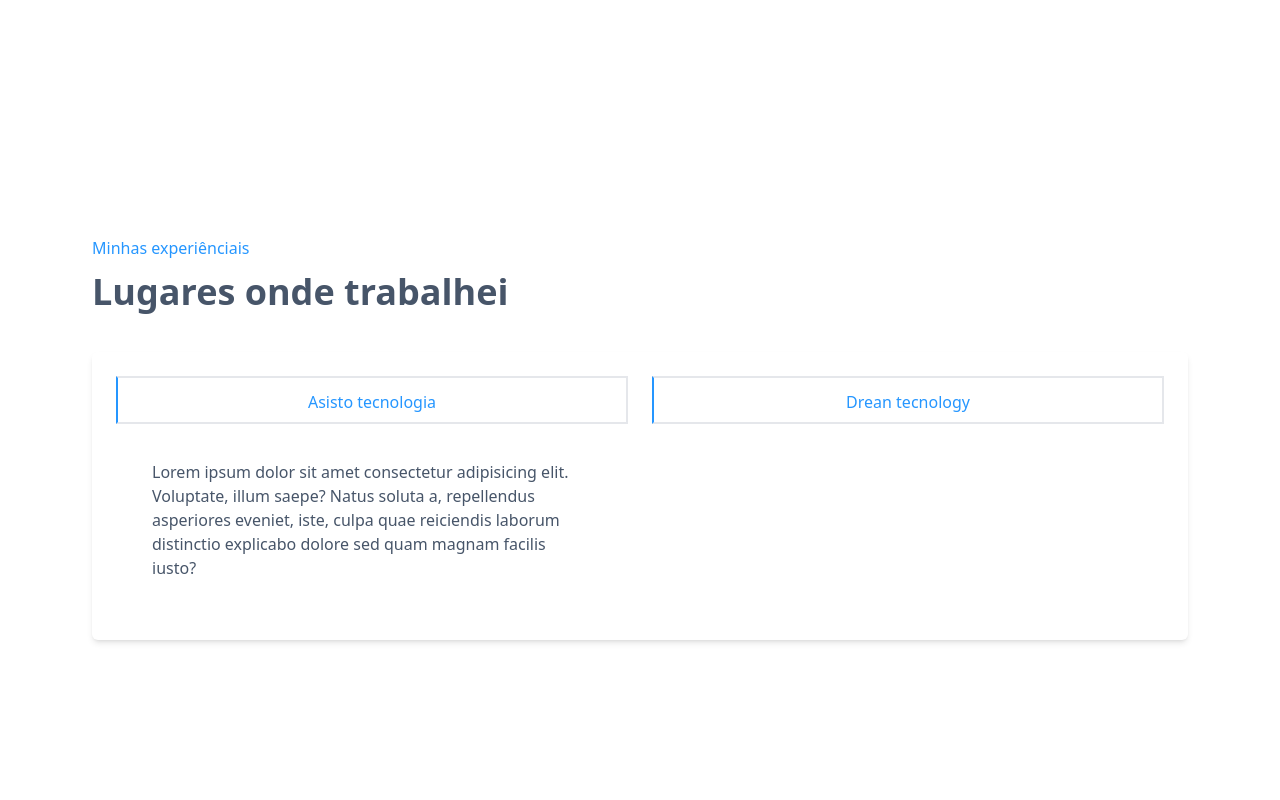
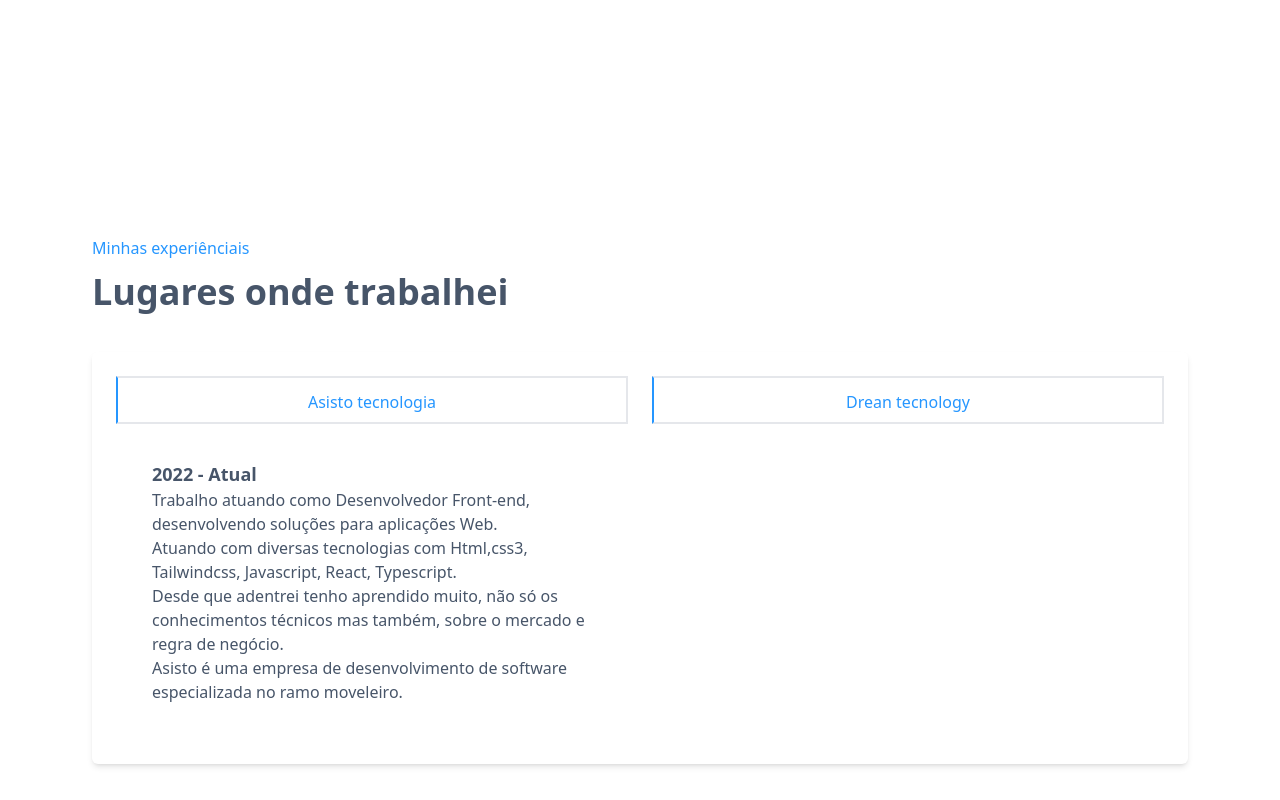
Before and after one commit to Raul26-tech/Portifolio, a React (Vite) app: page / in a window 1280 px wide. Both pictures are taken after a click on the button "Asisto tecnologia". Built offline with nearby package versions, Linux system fonts and the light colour scheme.

Commit message:
Ajustando esperiências

```diff
--- a/src/components/Works/index.jsx
+++ b/src/components/Works/index.jsx
@@ -18,18 +18,41 @@ export default function Works() {
 
                     <div className="w-full md:flex justify-center items-start mt-10 p-3 rounded-md shadow-md bg-white">
                         <Experencies textButton="Asisto tecnologia">
-                            Lorem ipsum dolor sit amet consectetur adipisicing
-                            elit. Voluptate, illum saepe? Natus soluta a,
-                            repellendus asperiores eveniet, iste, culpa quae
-                            reiciendis laborum distinctio explicabo dolore sed
-                            quam magnam facilis iusto?
+                            <span className="text-lg font-bold">
+                                2022 - Atual
+                            </span>
+                            <p>
+                                Trabalho atuando como Desenvolvedor Front-end,
+                                desenvolvendo soluções para aplicações Web.
+                                <br />
+                                Atuando com diversas tecnologias com Html,css3,
+                                Tailwindcss, Javascript, React, Typescript.
+                                <br />
+                                Desde que adentrei tenho aprendido muito, não só
+                                os conhecimentos técnicos mas também, sobre o
+                                mercado e regra de negócio.
+                                <br /> Asisto é uma empresa de desenvolvimento
+                                de software especializada no ramo moveleiro.
+                                <br />
+                            </p>
                         </Experencies>
+
                         <Experencies textButton="Drean tecnology">
-                            Lorem ipsum dolor sit amet consectetur adipisicing
-                            elit. Voluptate, illum saepe? Natus soluta a,
-                            repellendus asperiores eveniet, iste, culpa quae
-                            reiciendis laborum distinctio explicabo dolore sed
-                            quam magnam facilis iusto?
+                            <span className="text-lg font-bold">
+                                2021 - Outubro - 2021
+                            </span>
+                            <p>
+                                Meu primeiro trabalho na área, onde atuei como
+                                desenvolvedor front-end freelance.
+                                <br />
+                                Trabalhei em alguns projetos onde tive o
+                                primeiro contato com o mundo do desenvolvimento.
+                                Onde realizava a manutenção de aplicações Web
+                                <br />
+                                Atuei com tecnologias como Html, Javascript,
+                                Styled-Component, css, React, React Native.
+                                <br />
+                            </p>
                         </Experencies>
                     </div>
                 </div>
```
